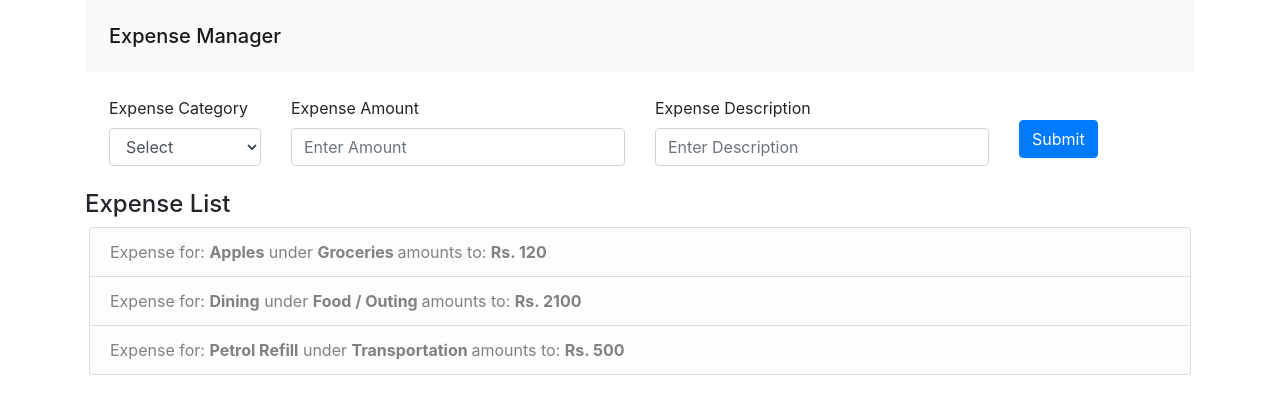
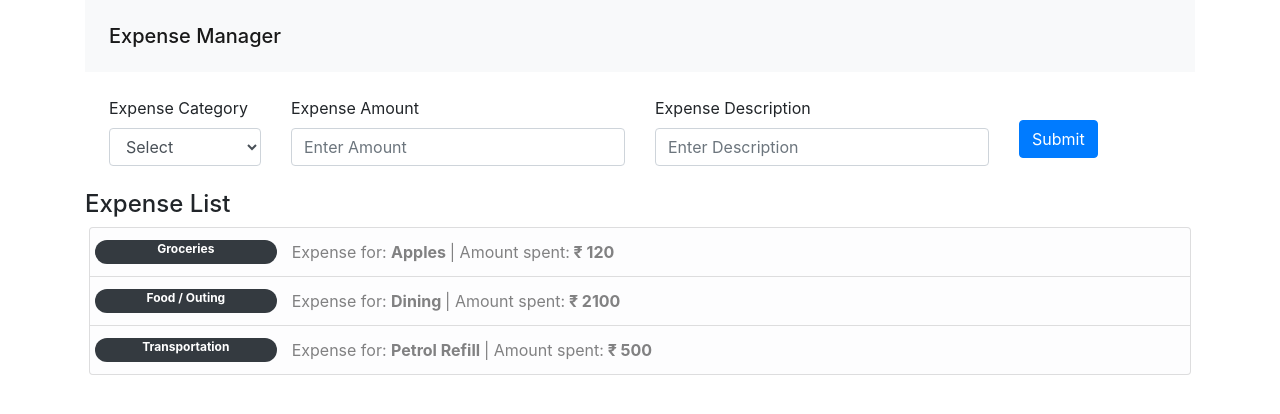
Before and after one commit to samit403/exp-mgr, a React (Create React App) app: page / in a window 1280 px wide. Shown: the top 414 px of the page. Built offline with nearby package versions, Linux system fonts and the light colour scheme.

Commit message:
added badges class to category

```diff
--- a/src/components/common/listItem.jsx
+++ b/src/components/common/listItem.jsx
@@ -4,8 +4,15 @@ class ListItem extends Component {
   render() {
     return (
       <li className="list-group-item list-group-item-action list-group-item-light">
-        Expense for: <b>{this.props.desc}</b> under <b>{this.props.cat} </b>
-        amounts to: <b>Rs. {this.props.amount}</b>
+        <div className="row">
+          <span className="col-2 badge badge-pill badge-dark">
+            {this.props.cat}
+          </span>
+          <div className="col">
+            Expense for: <b>{this.props.desc} </b> | Amount spent:
+            <b> ₹ {this.props.amount}</b>
+          </div>
+        </div>
       </li>
     );
   }
```
